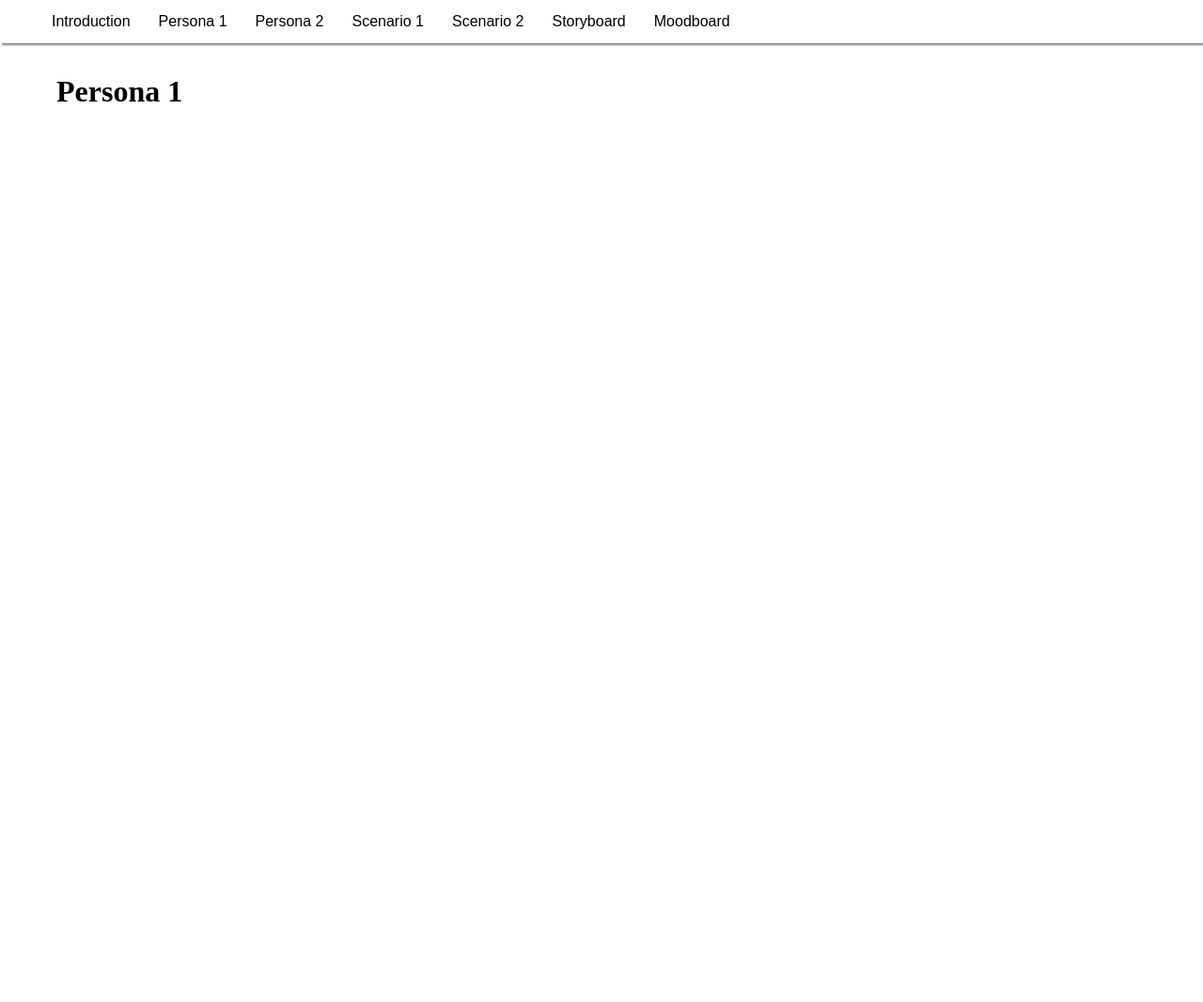
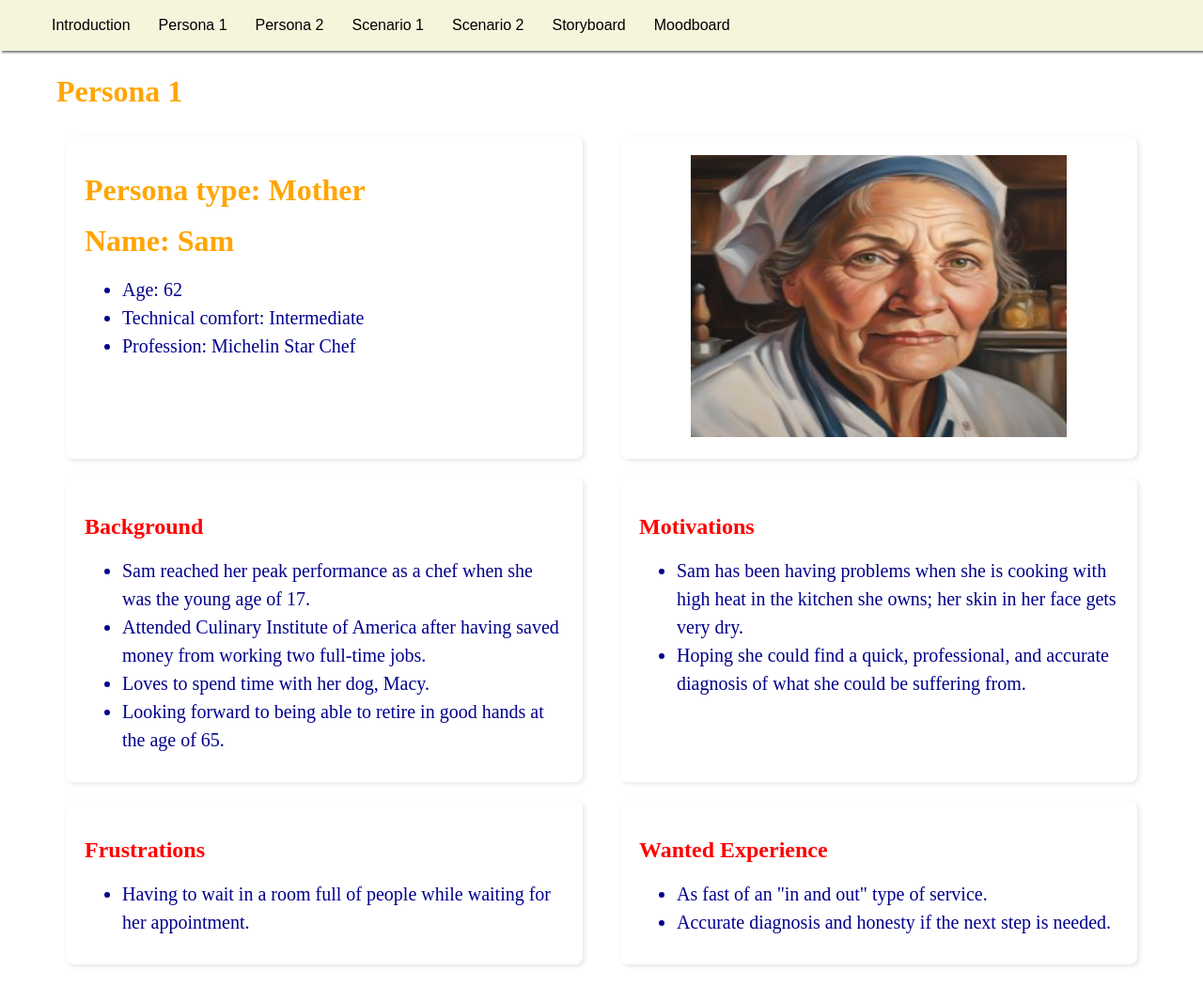
Before and after one commit to luixt/CAP4104_Design, a plain HTML site: page HTMLfiles/persona1.html in a window 1280 px wide. Shown: the whole page at 94% size. Before the commit the page ends 800 px from the top, so only its background shows below. Drawn offline with Linux system fonts and the light colour scheme.

Commit message:
Persona 1

```diff
--- a/CSSfiles/persona1.css
+++ b/CSSfiles/persona1.css
@@ -10,7 +10,7 @@
   position: fixed;
   top: 0;
   width: 100%;
-  background-color: white;
+  background-color: beige;
   margin-top: 0;
   color: black;
   z-index: 1;
@@ -38,3 +38,49 @@
 .navbar ul li a:hover {
     font-weight: bold;
 }
+
+.flex-column {
+  display: flex;
+  flex-direction: column;
+}
+
+.flex-row {
+  display: flex;
+  flex-direction: row;
+  justify-content: flex-start;
+  gap: 20px;
+}
+
+h1 {
+  color: orange;
+}
+
+h2 {
+
+  color: red;
+
+}
+
+ul {
+  margin: 10px 0;
+}
+
+li {
+  line-height: 1.5;
+  color: darkblue;
+  font-size: 20px;
+}
+
+img{
+
+  height: 300px;
+  width: 400px;
+}
+
+.set {
+  flex: 1;
+  margin: 10px;
+  padding: 20px;
+  box-shadow: 2px 2px 5px rgba(0, 0, 0, 0.1);
+  border-radius: 8px; /* Optional rounded corners */
+}
--- a/HTMLfiles/persona1.html
+++ b/HTMLfiles/persona1.html
@@ -7,7 +7,7 @@
     <link href="../reset.css" rel="stylesheet" type="text/css" />
     <link href="/CSSfiles/persona1.css" rel="stylesheet" type="text/css" />
 
-<title>Submission 1A</title>
+<title>Personas</title>
 </head>
 
 <body>
@@ -25,6 +25,57 @@
 
     <div class="display-box">
         <h1>Persona 1</h1>
+
+        <div class="flex-column">
+            <div class="flex-row">
+                <div class="set">
+                    <h1>Persona type: Mother</h1>
+                    <h1>Name: Sam</h1>
+                    <ul>
+                        <li>Age: 62</li>
+                        <li>Technical comfort: Intermediate</li>
+                        <li>Profession: Michelin Star Chef</li>
+                    </ul>
+                </div>
+                <div class="set" style="text-align: center;">
+                    <img src="/Images/sam.jpg" alt="A picture of Sam">
+                </div>
+            </div>
+            <div class="flex-row">
+                <div class="set">
+                    <h2>Background</h2>
+                    <ul>
+                        <li>Sam reached her peak performance as a chef when she was the young age of 17.</li>
+                        <li>Attended Culinary Institute of America after having saved money from working two full-time jobs.</li>
+                        <li>Loves to spend time with her dog, Macy.</li>
+                        <li>Looking forward to being able to retire in good hands at the age of 65.</li>
+                    </ul>
+                </div>
+                <div class="set">
+                    <h2>Motivations</h2>
+                    <ul>
+                        <li>Sam has been having problems when she is cooking with high heat in the kitchen she owns; her skin in her face gets very dry.</li>
+                        <li>Hoping she could find a quick, professional, and accurate diagnosis of what she could be suffering from.</li>
+                    </ul>
+                </div>
+            </div>
+            <div class="flex-row">
+                <div class="set">
+                    <h2>Frustrations</h2>
+                    <ul>
+                        <li>Having to wait in a room full of people while waiting for her appointment.</li>
+                    </ul>
+                </div>
+                <div class="set">
+                    <h2>Wanted Experience</h2>
+                    <ul>
+                        <li>As fast of an "in and out" type of service.</li>
+                        <li>Accurate diagnosis and honesty if the next step is needed.</li>
+                    </ul>
+                </div>
+            </div>
+        </div>
+    <br></br>
     </div>
 
 </body>
--- a/index.css
+++ b/index.css
@@ -10,7 +10,7 @@
     position: fixed;
     top: 0;
     width: 100%;
-    background-color: white;
+    background-color: beige;
     margin-top: 0;
     color: black;
     z-index: 1;
```
Also changed, not shown: HTMLfiles/moodboard.html (+1 -1 lines), HTMLfiles/persona2.html (+1 -1 lines), HTMLfiles/scenario1.html (+1 -1 lines), HTMLfiles/scenario2.html (+1 -1 lines), HTMLfiles/storyboard.html (+1 -1 lines), Images/sam.jpg (added).
